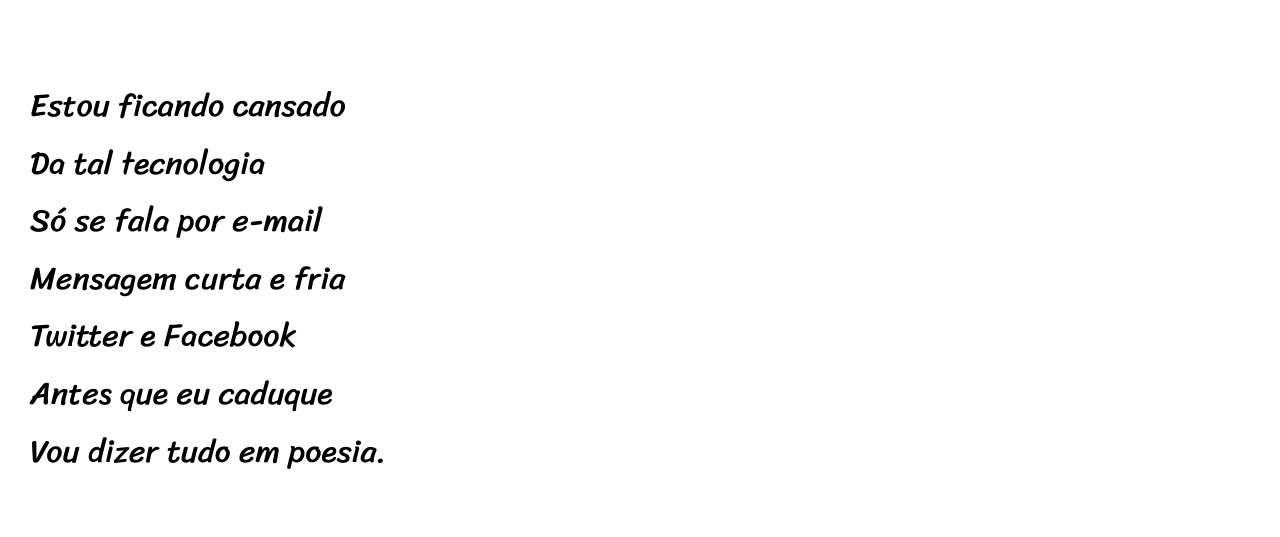
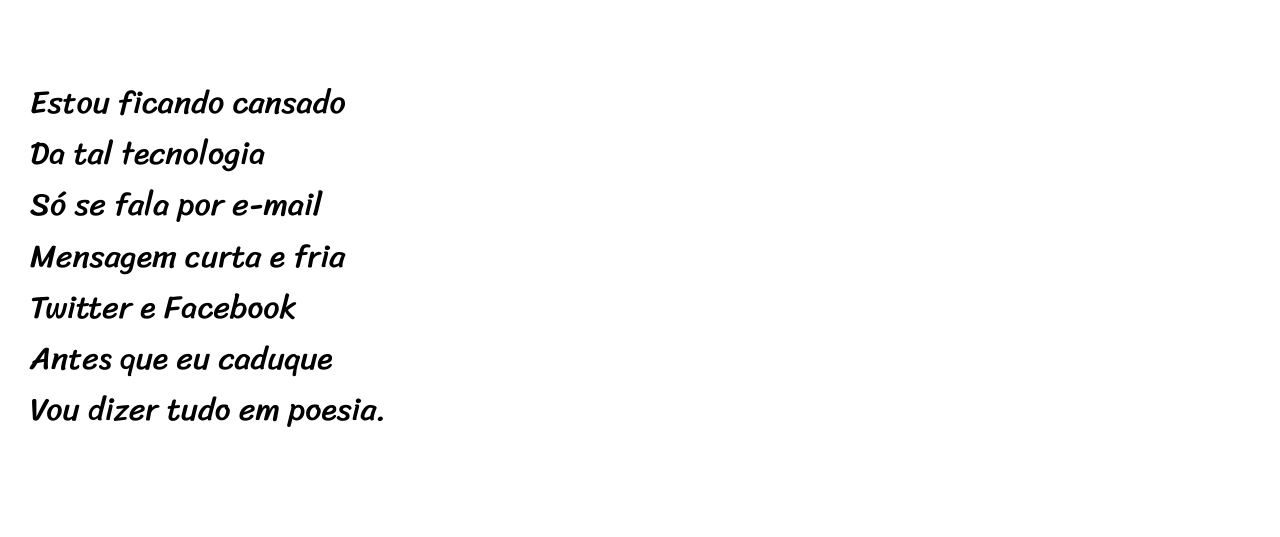
Before and after one commit to JuniorBugnaro/projeto-cordel, a plain HTML site: page index.html in a window 1280 px wide. Shown: the part 263-800 px from the top of the page. Drawn offline with Linux system fonts and the light colour scheme.

Commit message:
Update style.css

```diff
--- a/estilo/style.css
+++ b/estilo/style.css
@@ -54,7 +54,7 @@
     font-size: 2em;
     padding-top: 10vh;
     padding-bottom: 10vh;
-    line-height: 4.5vw;
+    line-height: 4vw;
     padding-left: 30px;
 }
 
```
